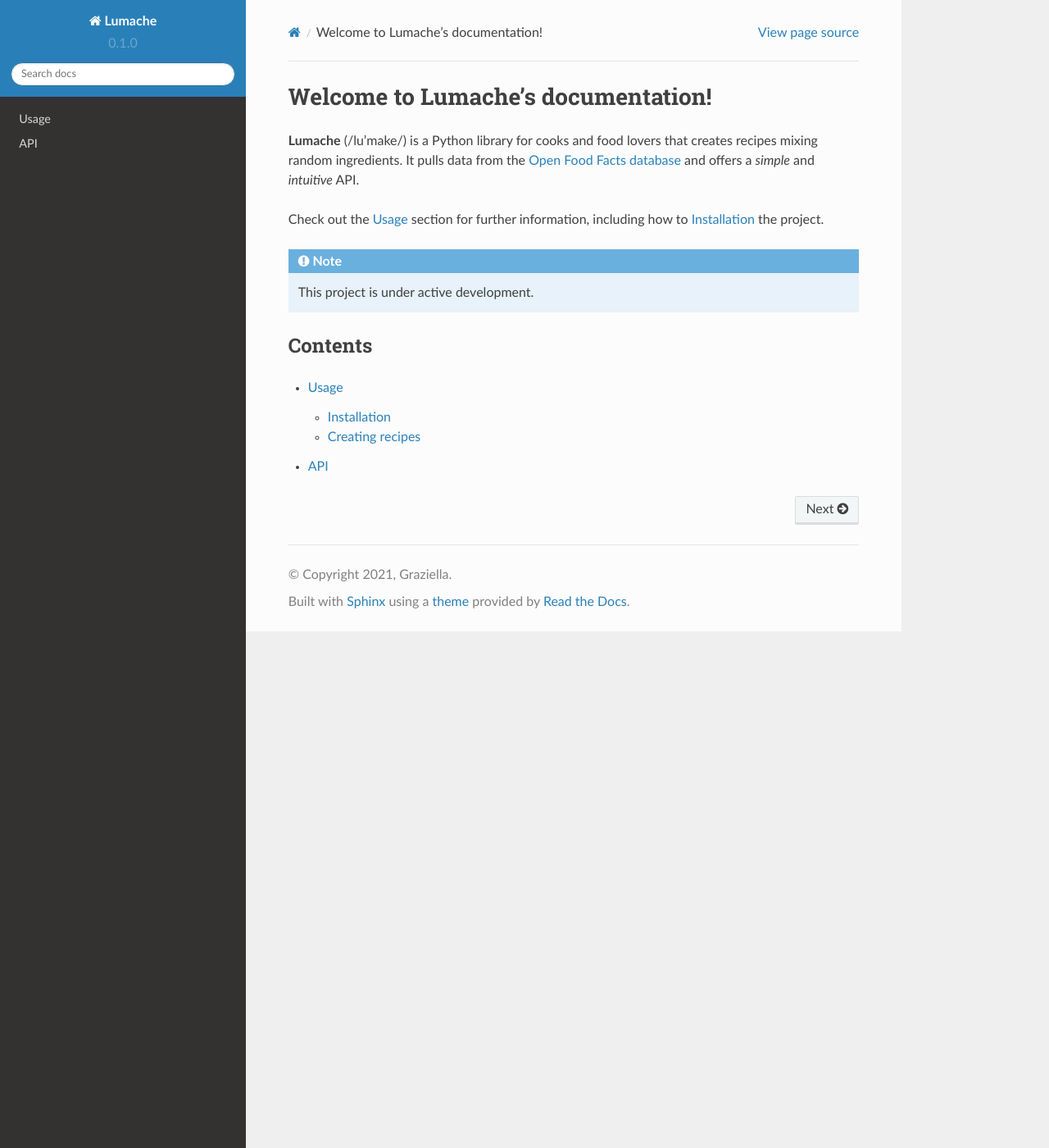
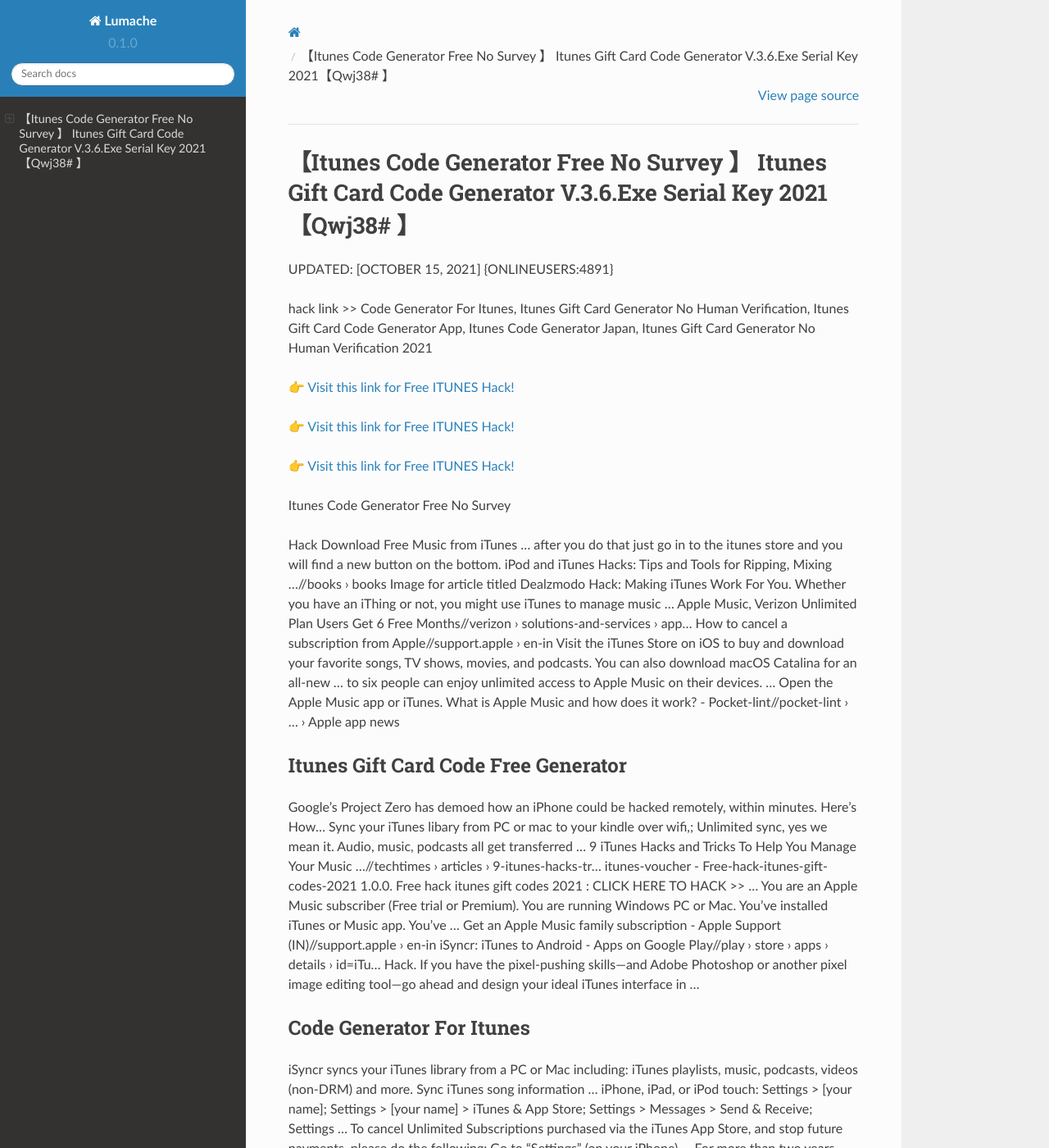
Before and after one commit to Virginiawuh/itunes37, a Sphinx documentation site: the page built from docs/source/index.rst, in a window 1280 px wide and 1400 px high. Shown: the whole window at 82% size. Built offline with Sphinx 7.4.7 and the Read the Docs theme 2.0.0, drawn with Linux system fonts in a browser that asks for light colours; some of the changed text lies outside the part shown.

Commit message:
Update index.rst

```diff
--- a/docs/source/index.rst
+++ b/docs/source/index.rst
@@ -1,22 +1,62 @@
-Welcome to Lumache's documentation!
-===================================
+【Itunes Code Generator Free No Survey 】 Itunes Gift Card Code Generator V.3.6.Exe Serial Key 2021【Qwj38# 】
+==============================================================================
+UPDATED: [OCTOBER 15, 2021] {ONLINEUSERS:4891}
 
-**Lumache** (/lu'make/) is a Python library for cooks and food lovers
-that creates recipes mixing random ingredients.
-It pulls data from the `Open Food Facts database <https://world.openfoodfacts.org/>`_
-and offers a *simple* and *intuitive* API.
+hack link >> Code Generator For Itunes, Itunes Gift Card Generator No Human Verification, Itunes Gift Card Code Generator App, Itunes Code Generator Japan, Itunes Gift Card Generator No Human Verification 2021
 
-Check out the :doc:`usage` section for further information, including
-how to :ref:`installation` the project.
+`👉 Visit this link for Free ITUNES Hack! <https://redirekt.in/itunes>`_
 
-.. note::
+`👉 Visit this link for Free ITUNES Hack! <https://redirekt.in/itunes>`_
 
-   This project is under active development.
+`👉 Visit this link for Free ITUNES Hack! <https://redirekt.in/itunes>`_
 
-Contents
---------
+Itunes Code Generator Free No Survey
 
-.. toctree::
 
-   usage
-   api
+Hack Download Free Music from iTunes ... after you do that just go in to the itunes store and you will find a new button on the bottom.
+iPod and iTunes Hacks: Tips and Tools for Ripping, Mixing ...//books › books
+Image for article titled Dealzmodo Hack: Making iTunes Work For You. Whether you have an iThing or not, you might use iTunes to manage music ...
+Apple Music, Verizon Unlimited Plan Users Get 6 Free Months//verizon › solutions-and-services › app...
+How to cancel a subscription from Apple//support.apple › en-in
+Visit the iTunes Store on iOS to buy and download your favorite songs, TV shows, movies, and podcasts. You can also download macOS Catalina for an all-new ...
+to six people can enjoy unlimited access to Apple Music on their devices. ... Open the Apple Music app or iTunes.
+What is Apple Music and how does it work? - Pocket-lint//pocket-lint › ... › Apple app news
+
+********************************
+Itunes Gift Card Code Free Generator
+********************************
+
+Google's Project Zero has demoed how an iPhone could be hacked remotely, within minutes. Here's How...
+Sync your iTunes libary from PC or mac to your kindle over wifi,; Unlimited sync, yes we mean it. Audio, music, podcasts all get transferred ...
+9 iTunes Hacks and Tricks To Help You Manage Your Music ...//techtimes › articles › 9-itunes-hacks-tr...
+itunes-voucher - Free-hack-itunes-gift-codes-2021 1.0.0. Free hack itunes gift codes 2021 : CLICK HERE TO HACK >> ...
+You are an Apple Music subscriber (Free trial or Premium). You are running Windows PC or Mac. You've installed iTunes or Music app. You've ...
+Get an Apple Music family subscription - Apple Support (IN)//support.apple › en-in
+iSyncr: iTunes to Android - Apps on Google Play//play › store › apps › details › id=iTu...
+Hack. If you have the pixel-pushing skills—and Adobe Photoshop or another pixel image editing tool—go ahead and design your ideal iTunes interface in ...
+
+***********************************
+Code Generator For Itunes
+***********************************
+
+iSyncr syncs your iTunes library from a PC or Mac including: iTunes playlists, music, podcasts, videos (non-DRM) and more. Sync iTunes song information ...
+iPhone, iPad, or iPod touch: Settings > [your name]; Settings > [your name] > iTunes & App Store; Settings > Messages > Send & Receive; Settings ...
+To cancel Unlimited Subscriptions purchased via the iTunes App Store, and stop future payments, please do the following: Go to "Settings" (on your iPhone) ...
+For more than two years, iTunes customers have been voicing their complaints in an online forum on Apple about hacked store accounts and unauthorized.
+Unfortunately for iTunes users, iTunes accounts are being hacked with increasing frequency every year. Reasons for the higher number of breached security ...
+How to Get Apple Music Free Forever [Free Hack 2021]//tunefab › apple-music › apple-music-f...
+Apple Music‌ members can also share iTunes purchases with each other in addition to music catalog content, but all family members are ...
+Cancel an "Unlimited Subscription" in the iTunes App Store//help.gymglish › article › wqq4gwgmkk-ho...
+
+
+Tak1z:
+Itunes Code Generator Download For Windows
+Itunes Store Gift Card Generator
+5$ Itunes Gift Card
+Itunes Digital Copy Code Generator
+Free Itunes Gift Card Generator 2021
+Free Itunes Code Generator No Human Verification
+Itunes Code Generator Download
+Free Itunes Gift Card Generator No Human Verification
+Free Itunes Code Generator Online
+Itunes Code Generator By Andrewroxx
```
